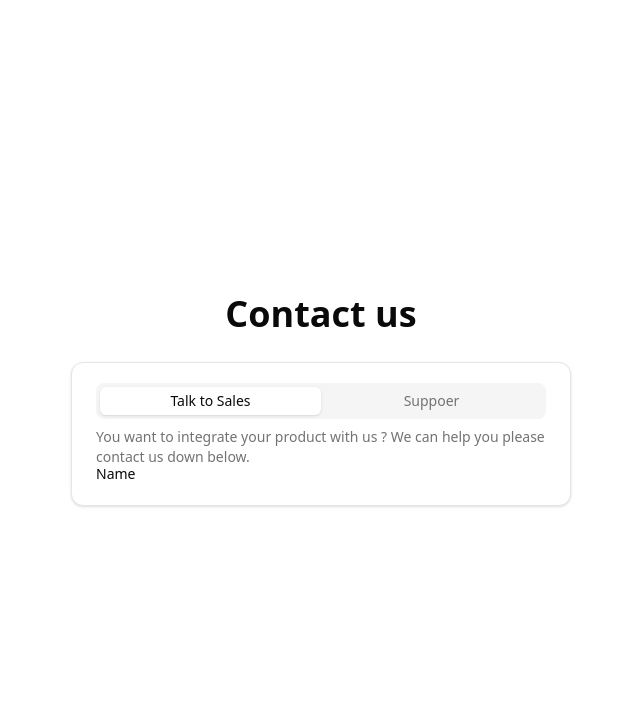
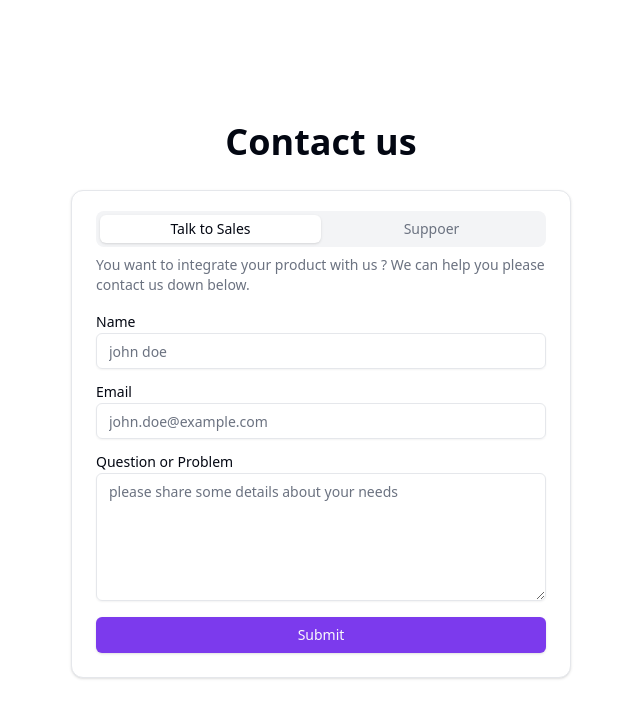
Before and after one commit to Martin2251/formbetterway, a Next.js app: page / in a window 1280 px wide. Shown: the top 718 px of the page, without its empty margins (319-959 px from the left). Built offline with nearby package versions, Linux system fonts and the light colour scheme.

Commit message:
css shadcn

```diff
--- a/app/globals.css
+++ b/app/globals.css
@@ -1,6 +1,71 @@
 @tailwind base;
 @tailwind components;
 @tailwind utilities;
+
+
+@layer base {
+  :root {
+    --background: 0 0% 100%;
+    --foreground: 224 71.4% 4.1%;
+    --card: 0 0% 100%;
+    --card-foreground: 224 71.4% 4.1%;
+    --popover: 0 0% 100%;
+    --popover-foreground: 224 71.4% 4.1%;
+    --primary: 262.1 83.3% 57.8%;
+    --primary-foreground: 210 20% 98%;
+    --secondary: 220 14.3% 95.9%;
+    --secondary-foreground: 220.9 39.3% 11%;
+    --muted: 220 14.3% 95.9%;
+    --muted-foreground: 220 8.9% 46.1%;
+    --accent: 220 14.3% 95.9%;
+    --accent-foreground: 220.9 39.3% 11%;
+    --destructive: 0 84.2% 60.2%;
+    --destructive-foreground: 210 20% 98%;
+    --border: 220 13% 91%;
+    --input: 220 13% 91%;
+    --ring: 262.1 83.3% 57.8%;
+    --radius: 0.5rem;
+    --chart-1: 12 76% 61%;
+    --chart-2: 173 58% 39%;
+    --chart-3: 197 37% 24%;
+    --chart-4: 43 74% 66%;
+    --chart-5: 27 87% 67%;
+  }
+
+  .dark {
+    --background: 224 71.4% 4.1%;
+    --foreground: 210 20% 98%;
+    --card: 224 71.4% 4.1%;
+    --card-foreground: 210 20% 98%;
+    --popover: 224 71.4% 4.1%;
+    --popover-foreground: 210 20% 98%;
+    --primary: 263.4 70% 50.4%;
+    --primary-foreground: 210 20% 98%;
+    --secondary: 215 27.9% 16.9%;
+    --secondary-foreground: 210 20% 98%;
+    --muted: 215 27.9% 16.9%;
+    --muted-foreground: 217.9 10.6% 64.9%;
+    --accent: 215 27.9% 16.9%;
+    --accent-foreground: 210 20% 98%;
+    --destructive: 0 62.8% 30.6%;
+    --destructive-foreground: 210 20% 98%;
+    --border: 215 27.9% 16.9%;
+    --input: 215 27.9% 16.9%;
+    --ring: 263.4 70% 50.4%;
+    --chart-1: 220 70% 50%;
+    --chart-2: 160 60% 45%;
+    --chart-3: 30 80% 55%;
+    --chart-4: 280 65% 60%;
+    --chart-5: 340 75% 55%;
+  }
+}
+
+
+
+
+
+
+
 
 
 
@@ -11,62 +76,6 @@
 
 
 @layer base {
-  :root {
-    --background: 0 0% 100%;
-    --foreground: 0 0% 3.9%;
-    --card: 0 0% 100%;
-    --card-foreground: 0 0% 3.9%;
-    --popover: 0 0% 100%;
-    --popover-foreground: 0 0% 3.9%;
-    --primary: 0 0% 9%;
-    --primary-foreground: 0 0% 98%;
-    --secondary: 0 0% 96.1%;
-    --secondary-foreground: 0 0% 9%;
-    --muted: 0 0% 96.1%;
-    --muted-foreground: 0 0% 45.1%;
-    --accent: 0 0% 96.1%;
-    --accent-foreground: 0 0% 9%;
-    --destructive: 0 84.2% 60.2%;
-    --destructive-foreground: 0 0% 98%;
-    --border: 0 0% 89.8%;
-    --input: 0 0% 89.8%;
-    --ring: 0 0% 3.9%;
-    --chart-1: 12 76% 61%;
-    --chart-2: 173 58% 39%;
-    --chart-3: 197 37% 24%;
-    --chart-4: 43 74% 66%;
-    --chart-5: 27 87% 67%;
-    --radius: 0.5rem;
-  }
-  .dark {
-    --background: 0 0% 3.9%;
-    --foreground: 0 0% 98%;
-    --card: 0 0% 3.9%;
-    --card-foreground: 0 0% 98%;
-    --popover: 0 0% 3.9%;
-    --popover-foreground: 0 0% 98%;
-    --primary: 0 0% 98%;
-    --primary-foreground: 0 0% 9%;
-    --secondary: 0 0% 14.9%;
-    --secondary-foreground: 0 0% 98%;
-    --muted: 0 0% 14.9%;
-    --muted-foreground: 0 0% 63.9%;
-    --accent: 0 0% 14.9%;
-    --accent-foreground: 0 0% 98%;
-    --destructive: 0 62.8% 30.6%;
-    --destructive-foreground: 0 0% 98%;
-    --border: 0 0% 14.9%;
-    --input: 0 0% 14.9%;
-    --ring: 0 0% 83.1%;
-    --chart-1: 220 70% 50%;
-    --chart-2: 160 60% 45%;
-    --chart-3: 30 80% 55%;
-    --chart-4: 280 65% 60%;
-    --chart-5: 340 75% 55%;
-  }
-}
-
-@layer base {
   * {
     @apply border-border;
   }
--- a/app/page.tsx
+++ b/app/page.tsx
@@ -1,6 +1,9 @@
+import { Button } from "@/components/ui/button";
 import { Card, CardContent } from "@/components/ui/card";
+import { Input } from "@/components/ui/input";
 import { Label } from "@/components/ui/label";
 import { Tabs, TabsContent, TabsList, TabsTrigger } from "@/components/ui/tabs";
+import { Textarea } from "@/components/ui/textarea";
 
 
 export default function Home() {
@@ -21,11 +24,23 @@
 
           <TabsContent value="sales">
             <p className="text-muted-foreground text-sm">You want to integrate your product with us ? We can help you please contact us down below.</p>
-            <form>
+            <form className="flex flex-col gap-y-4 mt-5">
               <div className="grid space-y-1">
                 <Label>Name</Label>
+                <Input placeholder="john doe"></Input>
+
 
               </div>
+              <div className="grid space-y-1">
+                <Label>Email</Label>
+                <Input placeholder="john.doe@example.com"  />
+
+              </div>
+              <div className="grid space-y-1">
+                <Label>Question or Problem</Label>
+                <Textarea className="h-32" placeholder="please share some details about your needs" />
+              </div>
+              <Button>Submit</Button>
             </form>
           </TabsContent>
         </CardContent>
```
